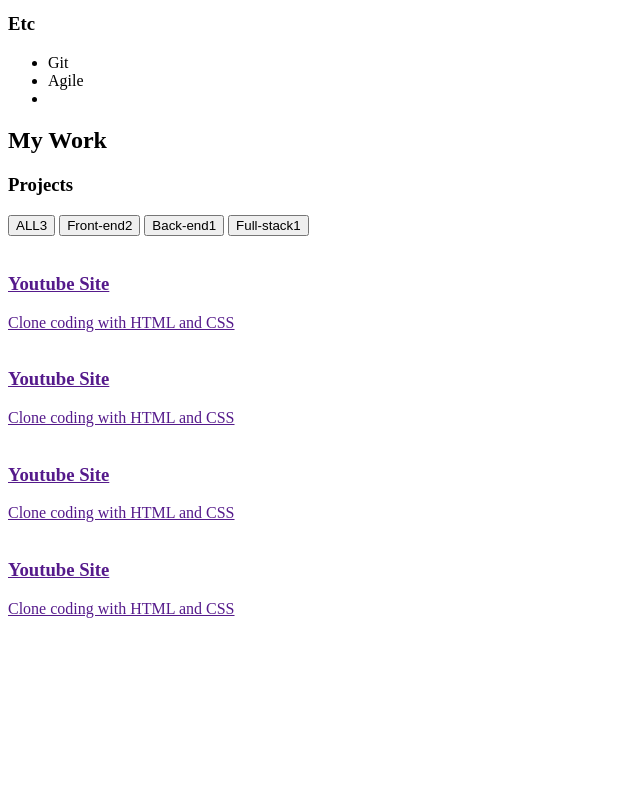
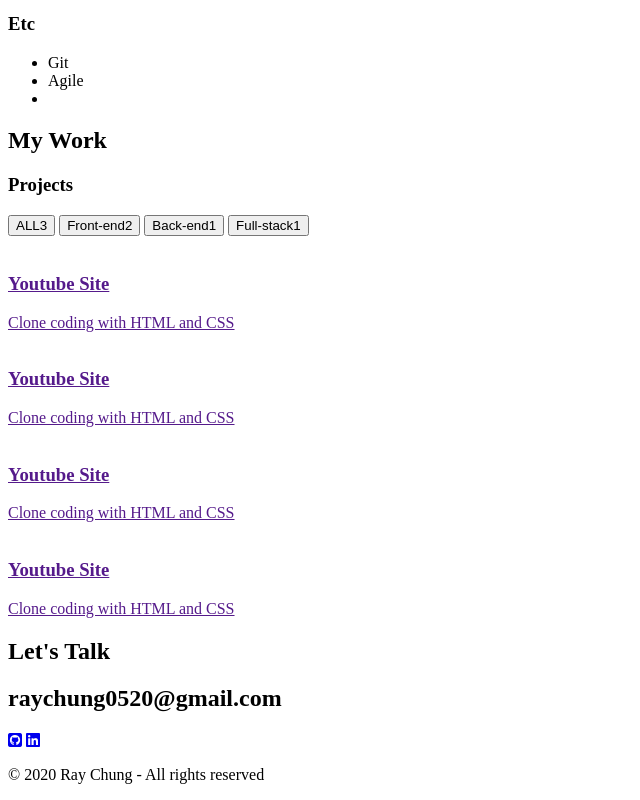
Before and after one commit to raychung0520/portfolio_website, a plain HTML site: page index.html in a window 1280 px wide. Shown: the part 1890-2690 px from the top of the page, without its empty margins (0-640 px from the left). Before the commit the page ends 2516 px from the top, so only its background shows below. Drawn offline with Linux system fonts and the light colour scheme.

Commit message:
Finished HTML:contact

```diff
--- a/index.html
+++ b/index.html
@@ -176,6 +176,17 @@
 
     </section>
     <!-- Contact -->
-    <section id="contact"></section>
+    <section id="contact">
+        <h1 class="contact__title">Let's Talk</h1>
+        <h2 class="contact__email">raychung0520@gmail.com</h2>
+        <div class="contact__links">
+            <a href="https://githubs.com/raychung0520" target="_blank"><i class="fab fa-github-square"></i></a>
+            <a href="https://githubs.com/raychung0520" target="_blank"><i class="fab fa-linkedin"></i></a>
+        </div>
+        <p class="contact__rights">
+            &copy; 2020 Ray Chung - All rights reserved
+        </p>
+
+    </section>
 </body>
 </html>
```
